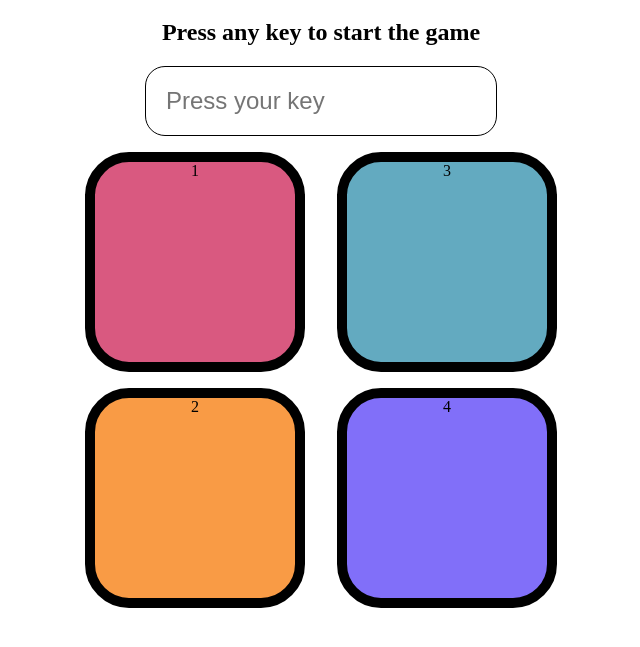
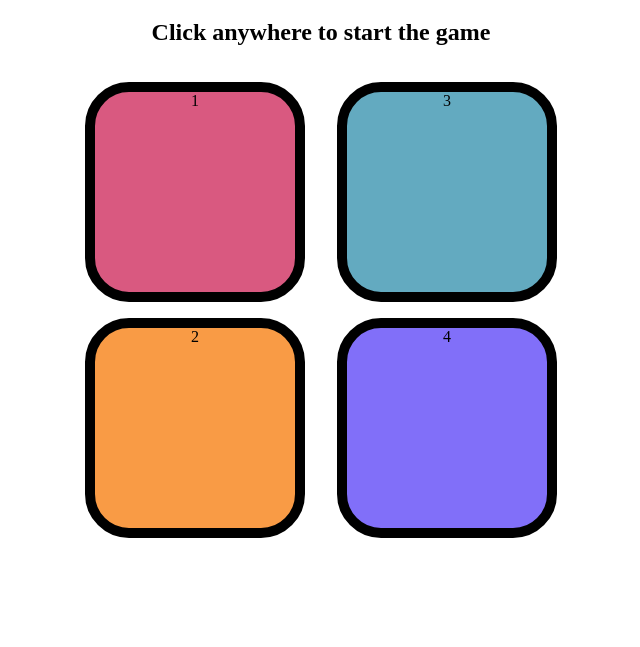
Before and after one commit to tarunstillhere/Simon-Game, a plain HTML site: page index.html in a window 1280 px wide. Shown: the part 61-708 px from the top of the page, without its empty margins (319-959 px from the left). Drawn offline with Linux system fonts and the light colour scheme.

Commit message:
Update index.html

```diff
--- a/index.html
+++ b/index.html
@@ -8,8 +8,7 @@
 </head>
 <body>
     <h1>Simon Says Game</h1>
-    <h2>Press any key to start the game</h2>
-     <input type="text" placeholder="Press your key" class="form-control">
+    <h2>Click anywhere to start the game</h2>
     <div class="btn-container">
         <div class="line-one">
             <div class="btn red" type="button" id="red">1</div>
```
